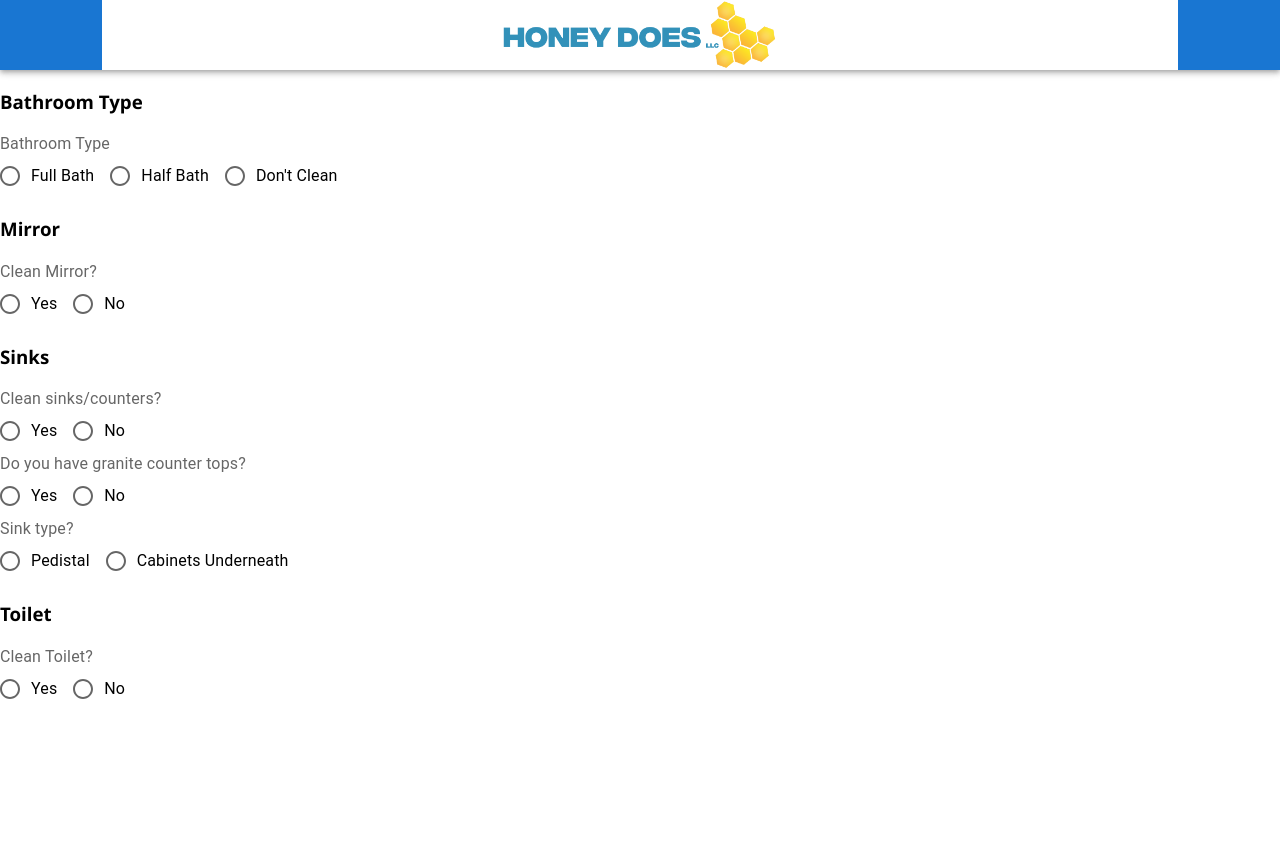
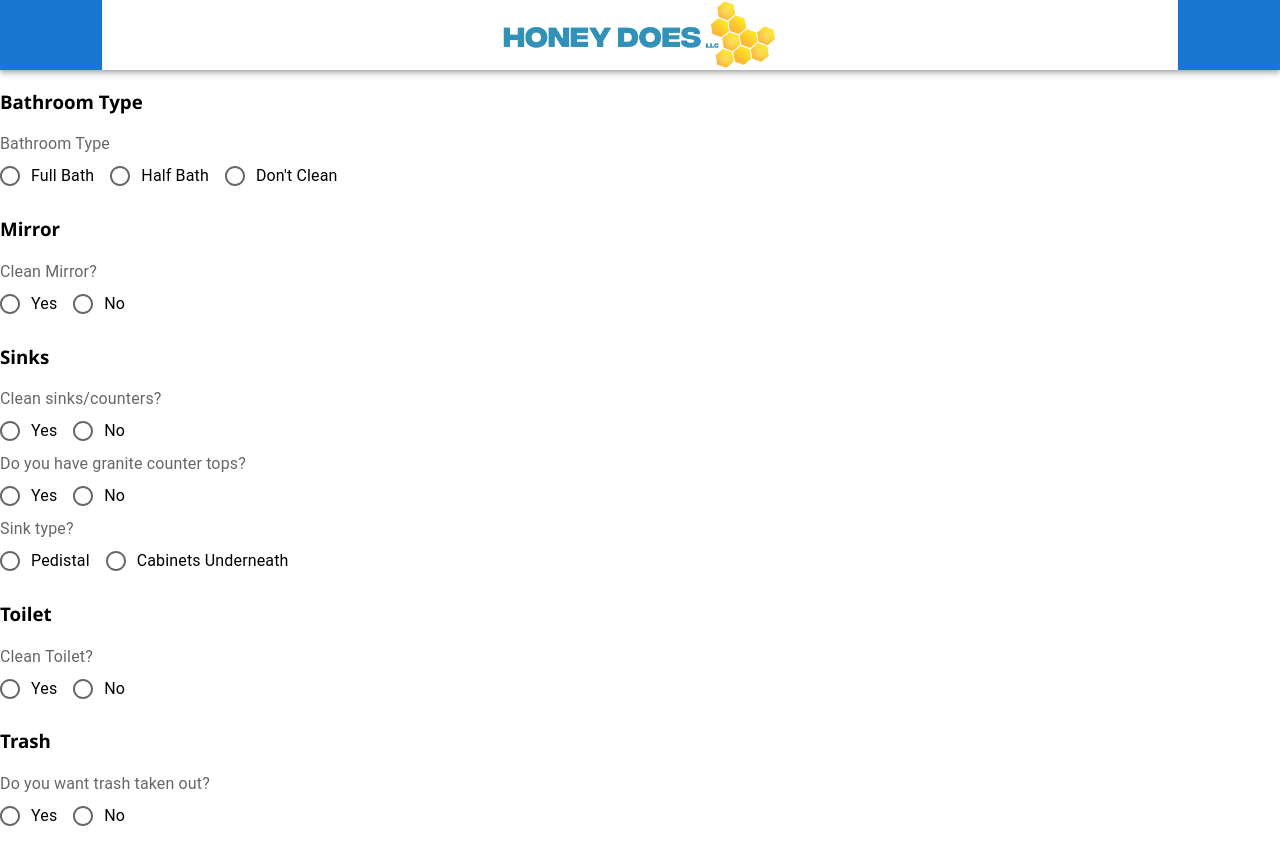
Before and after one commit to searley96/Honey-Does-App, a React (Create React App) app: page /#/bathroomForm in a window 1280 px wide. Shown: the top 864 px of the page. Built offline with nearby package versions, Linux system fonts and the light colour scheme; no server answers.

Commit message:
created TrashForm component

```diff
--- a/src/components/Client/Bathroom/BathroomForm.jsx
+++ b/src/components/Client/Bathroom/BathroomForm.jsx
@@ -2,6 +2,7 @@
 import MirrorGroup from "./MirrorGroup";
 import SinkGroup from "./SinkGroup";
 import ToiletGroup from "./ToiletGroup";
+import TrashForm from "./TrashForm";
 
 function BathroomForm() {
     return (
@@ -10,6 +11,7 @@
         <MirrorGroup />
         <SinkGroup />
         <ToiletGroup />
+        <TrashForm />
         </>
     );
 }
--- /dev/null
+++ b/src/components/Client/Bathroom/TrashForm.jsx
@@ -0,0 +1,62 @@
+import React from "react";
+import { useDispatch } from "react-redux";
+import { useSelector } from "react-redux";
+import {
+  FormControl,
+  FormGroup,
+  RadioGroup,
+  FormLabel,
+  FormControlLabel,
+  Radio,
+  TextField,
+} from "@mui/material";
+
+function TrashForm() {
+  const bathroom = useSelector((store) => store.clientBathroomReducer);
+  const dispatch = useDispatch();
+
+  return (
+    <>
+      <h3>Trash</h3>
+      <FormGroup>
+        <FormControl>
+          <FormLabel>Do you want trash taken out?</FormLabel>
+          <RadioGroup
+            aria-labelledby="trash-out"
+            name="trash-out"
+            row
+            value={bathroom.take_out_trash}
+            onChange={(event) =>
+              dispatch({
+                type: "SET_TAKE_OUT_TRASH",
+                payload: event.target.value,
+              })
+            }
+          >
+            <FormControlLabel value="Yes" control={<Radio />} label="Yes" />
+            <FormControlLabel value="No" control={<Radio />} label="No" />
+          </RadioGroup>
+
+          {/* if trash out is set to yes, display removal instructions box */}
+
+          {bathroom.take_out_trash === "Yes" &&
+          <>
+          {/* Trash removal instructions */}
+          <FormLabel>Please enter trash removal instructions.</FormLabel>
+          <TextField size='small' value={bathroom.take_out_trash_instructions}
+              onChange={(event) =>
+                  dispatch({
+                      type: 'SET_TAKE_OUT_TRASH_INSTRUCTIONS',
+                      payload: event.target.value
+                  })}
+          />
+
+      </>
+  }
+        </FormControl>
+      </FormGroup>
+    </>
+  );
+}
+
+export default TrashForm;
```
